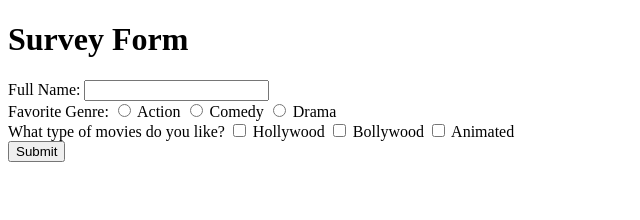
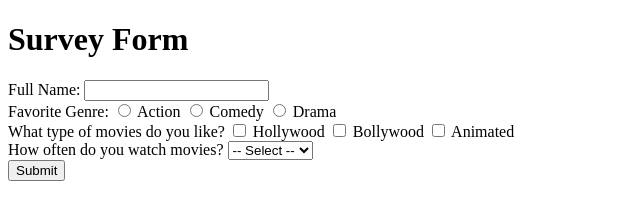
Before and after one commit to abhimanyuvaid2006/assignment4, a plain HTML site: page index.html in a window 1280 px wide. Shown: the whole page, without its empty margins (0-640 px from the left). Drawn offline with Linux system fonts and the light colour scheme.

Commit message:
feat: drop down menu added.

```diff
--- a/index.html
+++ b/index.html
@@ -40,6 +40,16 @@
                 <label for="animated">Animated</label>
             </div>
 
+            <div class="input-container">
+                <label for="frequency">How often do you watch movies?</label>
+                <select id="frequency" name="frequency">
+                    <option value="">-- Select --</option>
+                    <option value="daily">Daily</option>
+                    <option value="weekly">Weekly</option>
+                    <option value="monthly">Monthly</option>
+                </select>
+            </div>
+
             <input type="submit" value="Submit" />
         </form>
 
```
